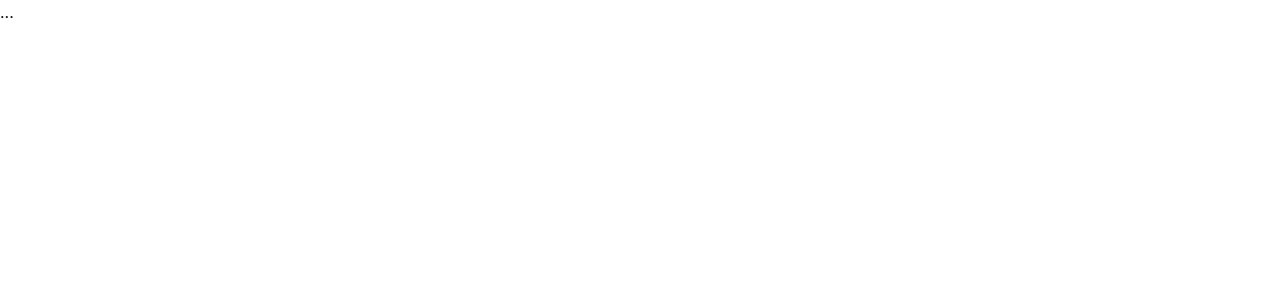
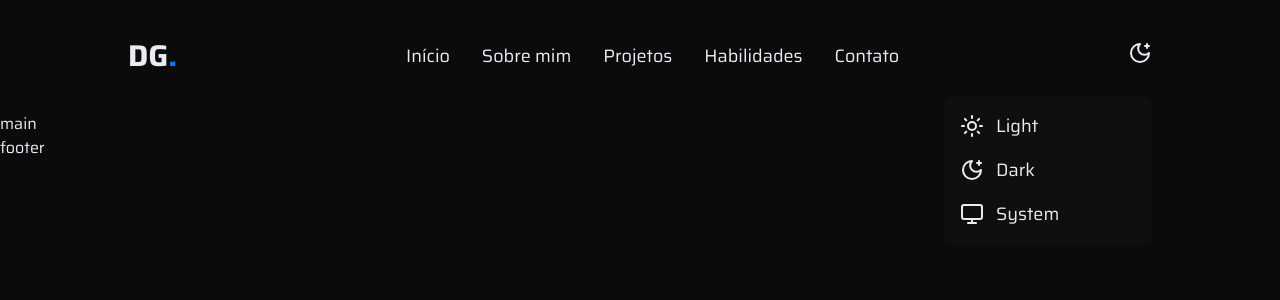
Before and after one commit to grazziotti/portfolio, a Next.js app: page / in a window 1280 px wide. Shown: the top 300 px of the page. Built offline with nearby package versions, Linux system fonts and the light colour scheme.

Commit message:
feat: added Header with logo, navigation bar and theme switcher

```diff
--- a/package.json
+++ b/package.json
@@ -15,6 +15,7 @@
     "autoprefixer": "10.4.15",
     "eslint": "^8.48.0",
     "eslint-config-next": "13.4.19",
+    "lucide-react": "^0.274.0",
     "next": "13.4.19",
     "postcss": "8.4.29",
     "react": "18.2.0",
--- /dev/null
+++ b/src/app/components/Header/Logo.tsx
@@ -0,0 +1,12 @@
+import Link from 'next/link'
+
+export const Logo = () => {
+  return (
+    <Link href={'/'}>
+      <p className=" font-bold text-3xl">
+        DG
+        <span className="text-target">.</span>
+      </p>
+    </Link>
+  )
+}
--- /dev/null
+++ b/src/app/components/Header/NavBar.tsx
@@ -0,0 +1,22 @@
+import Link from 'next/link'
+
+import { navigationLinks } from '@/app/utils/data'
+
+export const NavBar = () => {
+  return (
+    <nav>
+      <ul className="flex gap-8 items-center">
+        {navigationLinks.map((link, index) => (
+          <li key={index}>
+            <Link
+              className="relative flex items-center text-lg transition ease-linear before:content-['{'] before:text-yellow-400 before:opacity-0 before:hover:opacity-100 before:absolute before:hover:-translate-x-4 before:transition after:content-['}'] after:text-yellow-400 after:opacity-0 after:hover:opacity-100 after:absolute after:right-0 after:hover:translate-x-4 after:transition hover:text-target"
+              href={link.path}
+            >
+              {link.label}
+            </Link>
+          </li>
+        ))}
+      </ul>
+    </nav>
+  )
+}
--- /dev/null
+++ b/src/app/components/Header/ThemeSwitcher.tsx
@@ -0,0 +1,41 @@
+'use client'
+
+import { Monitor, MoonStar, Sun } from 'lucide-react'
+
+const iconSize = { width: 24, height: 24 }
+
+const Themes = [
+  {
+    label: 'Light',
+    icon: <Sun width={iconSize.width} height={iconSize.height} />
+  },
+  {
+    label: 'Dark',
+    icon: <MoonStar width={iconSize.width} height={iconSize.height} />
+  },
+  {
+    label: 'System',
+    icon: <Monitor width={iconSize.width} height={iconSize.height} />
+  }
+]
+
+export const ThemeSwitcher = () => {
+  return (
+    <div className="relative">
+      <button className="rounded-lg transition ease-linear">
+        {Themes[1].icon}
+      </button>
+      <ul className="bg-secondary absolute rounded-lg overflow-hidden right-0 w-52 py-2  mt-6">
+        {Themes.map((theme, index) => (
+          <li
+            key={index}
+            className="flex items-center px-4 py-2 hover:bg-secondaryHover text-lg transition ease-linear cursor-pointer gap-x-3 "
+          >
+            {theme.icon}
+            {theme.label}
+          </li>
+        ))}
+      </ul>
+    </div>
+  )
+}
--- /dev/null
+++ b/src/app/components/Header/index.tsx
@@ -0,0 +1,17 @@
+import { Logo } from './Logo'
+import { NavBar } from './NavBar'
+import { ThemeSwitcher } from './ThemeSwitcher'
+
+export const Header = () => {
+  return (
+    <header>
+      <div className="mx-auto max-w-5xl">
+        <div className="flex h-28 justify-between items-center">
+          <Logo />
+          <NavBar />
+          <ThemeSwitcher />
+        </div>
+      </div>
+    </header>
+  )
+}
--- a/src/app/globals.css
+++ b/src/app/globals.css
@@ -5,22 +5,27 @@
 @layer base {
   :root {
     --color-primary: 255 255 255;
-    --color-secondary: 240 240 240;
+    --color-secondary: 245 245 245;
+    --color-secondary-hover: 229 229 229;
     --color-target: 0 123 255;
     --color-text: 17 21 23;
   }
+
 
   @media (prefers-color-scheme: dark) {
     :root {
       --color-primary: 11 11 11;
       --color-secondary: 15 15 15;
+      --color-secondary-hover: 30 30 30;
       --color-text: 235 236 243;
     }
   }
 
+
   :root[data-theme="dark"] {
     --color-primary: 11 11 11;
     --color-secondary: 15 15 15;
+    --color-secondary-hover: 30 30 30;
     --color-text: 235 236 243;
   }
 }
--- a/src/app/layout.tsx
+++ b/src/app/layout.tsx
@@ -1,8 +1,8 @@
 import './globals.css'
 import type { Metadata } from 'next'
-import { Inter } from 'next/font/google'
+import { Saira } from 'next/font/google'
 
-const inter = Inter({ subsets: ['latin'] })
+const saira = Saira({ subsets: ['latin'] })
 
 export const metadata: Metadata = {
   title: 'Create Next App',
@@ -15,8 +15,8 @@ export default function RootLayout({
   children: React.ReactNode
 }) {
   return (
-    <html lang="en">
-      <body className={inter.className}>{children}</body>
+    <html lang="en" data-theme="dark">
+      <body className={saira.className}>{children}</body>
     </html>
   )
 }
--- a/src/app/page.tsx
+++ b/src/app/page.tsx
@@ -1,3 +1,11 @@
+import { Header } from './components/Header'
+
 export default function Home() {
-  return <main>...</main>
+  return (
+    <>
+      <Header />
+      <main>main</main>
+      <footer>footer</footer>
+    </>
+  )
 }
--- /dev/null
+++ b/src/app/utils/data.ts
@@ -0,0 +1,7 @@
+export const navigationLinks = [
+  { label: 'Início', path: '/' },
+  { label: 'Sobre mim', path: '#about' },
+  { label: 'Projetos', path: '#projects' },
+  { label: 'Habilidades', path: '#skills' },
+  { label: 'Contato', path: '#contact' }
+]
--- a/tailwind.config.ts
+++ b/tailwind.config.ts
@@ -12,6 +12,7 @@ const config: Config = {
       colors: {
         primary: 'rgb(var(--color-primary) / <alpha-value>)',
         secondary: 'rgb(var(--color-secondary) / <alpha-value>)',
+        secondaryHover: 'rgb(var(--color-secondary-hover) / <alpha-value>)',
         target: 'rgb(var(--color-target) / <alpha-value>)'
       }
     }
```
Also changed, not shown: 1 other file (tests, documents, lock files or other folders).
